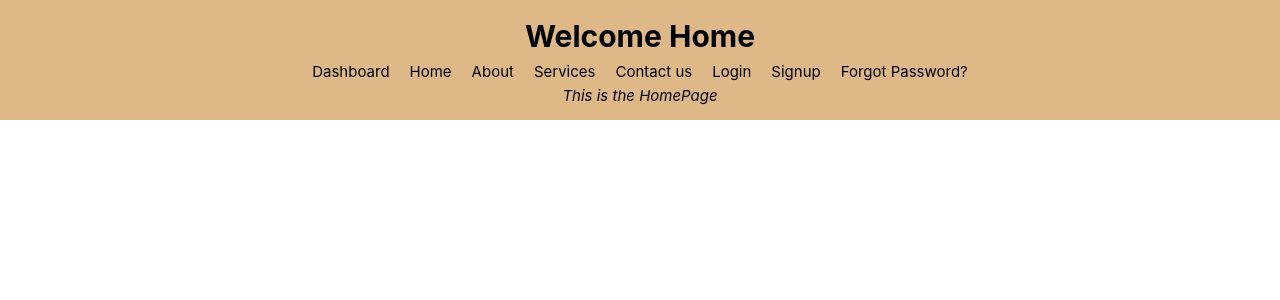
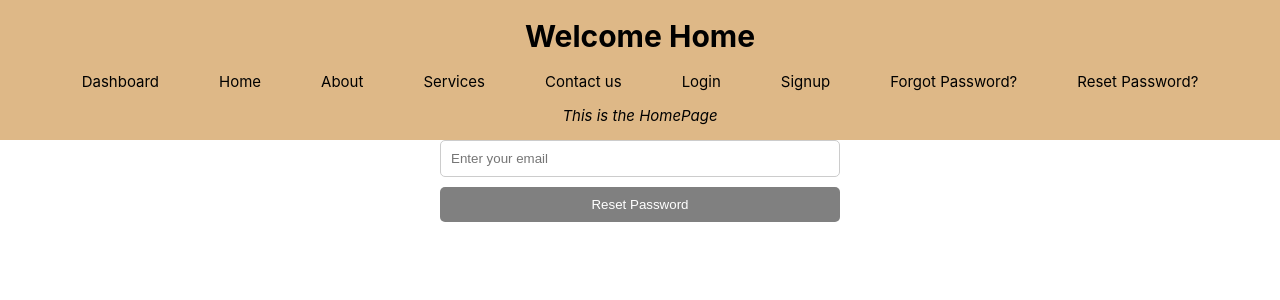
Before and after one commit to valerie157/project-vue, a Vue app: page /resetpassword in a window 1280 px wide. Shown: the top 300 px of the page. Built offline with nearby package versions, Linux system fonts and the light colour scheme.

Commit message:
password feature update

```diff
--- a/src/App.vue
+++ b/src/App.vue
@@ -10,6 +10,7 @@
       <li><router-link to="/login">Login</router-link></li>
       <li><router-link to="/signup">Signup</router-link></li>
       <li><router-link to="/forgotpassword">Forgot  Password?</router-link></li>
+      <li><router-link to="/resetpassword">Reset  Password?</router-link></li>
     </ul>
     <p class="nav-description">This is the HomePage</p>
   </div>
@@ -40,8 +41,10 @@
   padding: 0;
 }
 
+
 .nav-links li {
-  margin: 0 10px;
+  margin: 0 20px;
+  padding: 10px;
 }
 
 .nav-links a {
--- a/src/router/index.js
+++ b/src/router/index.js
@@ -7,6 +7,7 @@ import SignupView from '@/views/SignupView.vue'
 import LoginView from '../views/LoginView.vue'
 import ForgotPasswordFormView from '../views/ForgotPasswordFormView.vue'
 import DashboardView from '../views/DashboardView.vue'
+import ResetPasswordFormView from '../views/ResetPasswordFormView.vue'
 
 
 
@@ -56,6 +57,11 @@ const router = createRouter({
       path:'/forgotpassword',
       name:'forgotpassword',
       component:ForgotPasswordFormView
+    },
+    {
+      path:'/resetpassword',
+      name:'resetpassword',
+      component:ResetPasswordFormView
     }
   ]
 })
--- a/src/views/ForgotPasswordFormView.vue
+++ b/src/views/ForgotPasswordFormView.vue
@@ -9,8 +9,8 @@
         <input type="email" id="email" v-model="email" required>
       </div>
       <div class="form-group">
-        <label for="username">Username:</label>
-        <input type="username" id="username" v-model="username" required>
+        <label for="name">name:</label>
+        <input type="name" id="name" v-model="name" required>
       </div>
       <button type="submit" class="submit-button">Submit</button>
     </form>
--- /dev/null
+++ b/src/views/ResetPasswordFormView.vue
@@ -0,0 +1,64 @@
+<!-- ResetPasswordForm.vue -->
+<template>
+  <div class="reset-password">
+    <form @submit.prevent="requestPasswordReset">
+      <input type="email" v-model="email" placeholder="Enter your email" class="email-input">
+      <button type="submit" class="reset-button">Reset Password</button>
+    </form>
+  </div>
+</template>
+
+<script>
+import axios from 'axios';
+
+export default {
+  data() {
+    return {
+      email: ''
+    };
+  },
+  methods: {
+    async requestPasswordReset() {
+      try {
+        await axios.post('/api/reset-password', { email: this.email });
+        alert('Password reset email sent!');
+      } catch (error) {
+        console.error('Error requesting password reset:', error);
+        alert('An error occurred. Please try again later.');
+      }
+    }
+  }
+};
+</script>
+
+<style scoped>
+
+.reset-password {
+  max-width: 400px;
+  margin: 0 auto;
+}
+
+.email-input {
+  width: 100%;
+  padding: 10px;
+  margin-bottom: 10px;
+  border: 1px solid #ccc;
+  border-radius: 5px;
+  box-sizing: border-box;
+}
+
+.reset-button {
+  width: 100%;
+  padding: 10px;
+  background-color: grey;
+  color: #fff;
+  border: none;
+  border-radius: 5px;
+  cursor: pointer;
+  transition: background-color 0.3s ease;
+}
+
+.reset-button:hover {
+  background-color: #0056b3;
+}
+</style>
```
